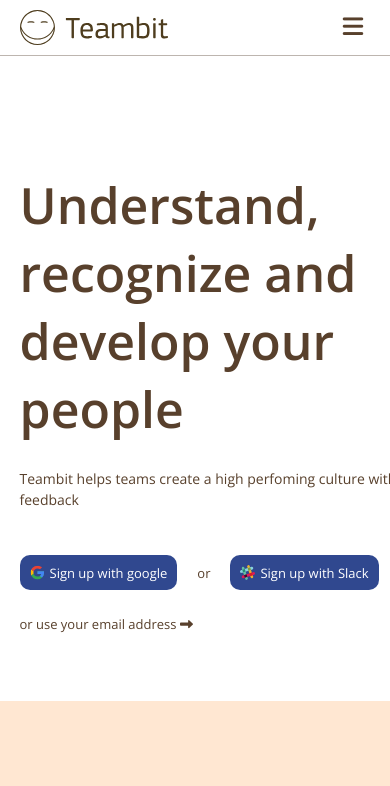
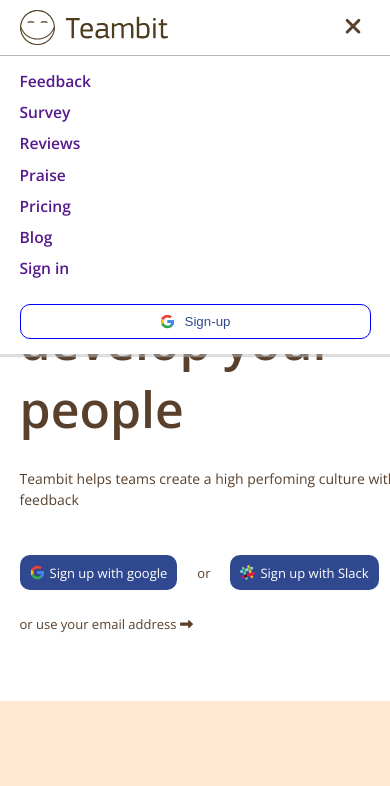
Before and after one commit to ducthang-vu/node-sass-teambit, a website: page index.html in a window 390 px wide. Both pictures are taken after a click on the button 353 px from the left and 27 px from the top of the page. Shown: the top 786 px of the page. Drawn offline with nearby package versions, Linux system fonts and the light colour scheme.

Commit message:
header almost completed

```diff
--- a/index.html
+++ b/index.html
@@ -12,11 +12,11 @@
 
     <header class="header">
         <div class="container central">
-            <di class="row flex central">
+            <div class="row flex central">
                 <img src="dist/img/logo.svg" alt="logo">
 
                 <nav class="nav-bar flex">
-                    <button class="hamburger hide-m">
+                    <button id="ham-btn" class="hamburger hide-m">
                         <i class="fas fa-bars"></i>
                     </button>
 
@@ -62,6 +62,41 @@
                         </li>
                     </ul>
                 </nav>
+            </div>
+            <div id="ham-menu" class="hamburger-menu">
+                <ul>
+                    <li>
+                        <a href="">Feedback</a>
+                    </li>
+
+                    <li>
+                        <a href="">Survey</a>
+                    </li>
+
+                    <li>
+                        <a href="">Reviews</a>
+                    </li>
+
+                    <li>
+                        <a href="">Praise</a>
+                    </li>
+
+                    <li>
+                        <a href="">Pricing</a>
+                    </li>
+
+                    <li>
+                        <a href="">Blog</a>
+                    </li>
+
+                    <li>
+                        <a href="">Sign in</a>
+                    </li>
+                </ul>
+                <button class="hamb-sign-up-btn in-flex">
+                    <img src="dist/img/google-logo.svg" alt="">
+                    Sign-up
+                </button>
             </div>
         </div>
     </header>
--- a/mix-manifest.json
+++ b/mix-manifest.json
@@ -1,4 +1,4 @@
 {
-    "/dist/css/main.css": "/dist/css/main.css",
-    "/dist/script/main.js": "/dist/script/main.js"
+    "/dist/script/main.js": "/dist/script/main.js",
+    "/dist/css/main.css": "/dist/css/main.css"
 }
--- a/src/script/main.js
+++ b/src/script/main.js
@@ -4,5 +4,8 @@
 console.log('$')
 
 $(document).ready(function () {
-
+    $('#ham-btn').click(() => {
+        $('#ham-menu').toggle()
+        $('#ham-btn').children('i').toggleClass('fa-bars fa-times')
+    })
 });
--- a/src/scss/partials/_common.scss
+++ b/src/scss/partials/_common.scss
@@ -47,6 +47,10 @@
     display: flex;
 }
 
+.in-flex {
+    display: inline-flex;
+}
+
 .in-block {
     display: inline-block;
 }
--- a/src/scss/partials/_header.scss
+++ b/src/scss/partials/_header.scss
@@ -1,4 +1,5 @@
 .header .container{
+    position: relative;
     width: 100%;
     border-bottom: 1px solid #bdb5af;
     padding: 10px 0;
@@ -95,13 +96,50 @@
             }
         }
     }
+
+    .hamburger-menu {
+        display: none;
+        position: absolute;
+        top: 56px;
+        padding: 10px 5% 15px;
+        z-index: 1;
+        background-color: #fff;
+        width: 100%;
+        color: $brown;
+        font-size: 120%;
+        font-weight: 600;
+        box-shadow: 0 3px 1px rgba(187, 187, 187, 0.5);
+
+        li {
+            line-height: 200%;
+        }
+
+        .hamb-sign-up-btn {
+            margin-top: 20px;
+            justify-content: center;
+            align-items: center;
+            height: 35px;
+            border-radius: 10px;
+            border: 1px solid blue;
+            color: $blue;
+            width: 100%;
+
+            &:hover {
+                background: $blue;
+                color: #fff;
+            }
+
+            img {
+                margin-right: 10px;
+                width: 15px;
+            }
+        }
+    }
 }
 
 
 @media screen and (min-width: 768px) {
     .header .container{
         padding: 20px 0;
-
-
     }
 }
```
Also changed, not shown: dist/css/main.css, dist/script/main.js.
